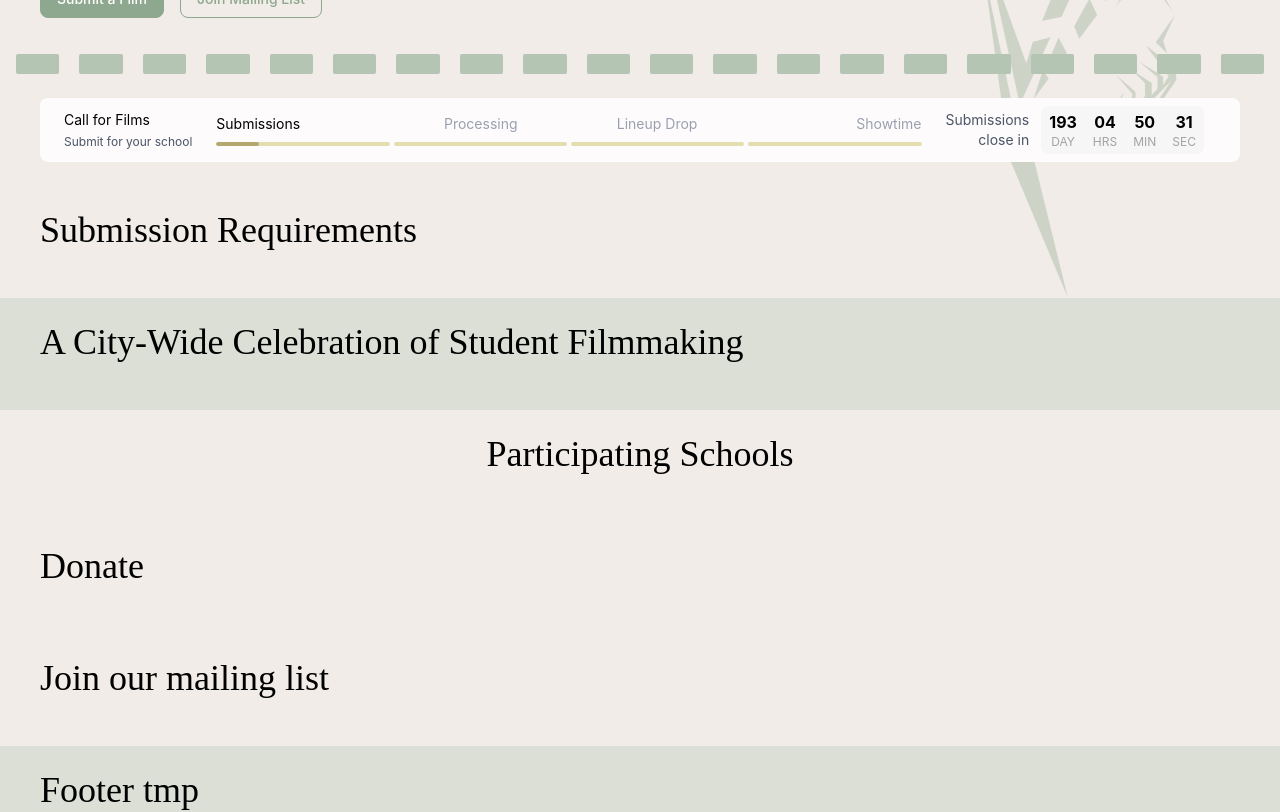
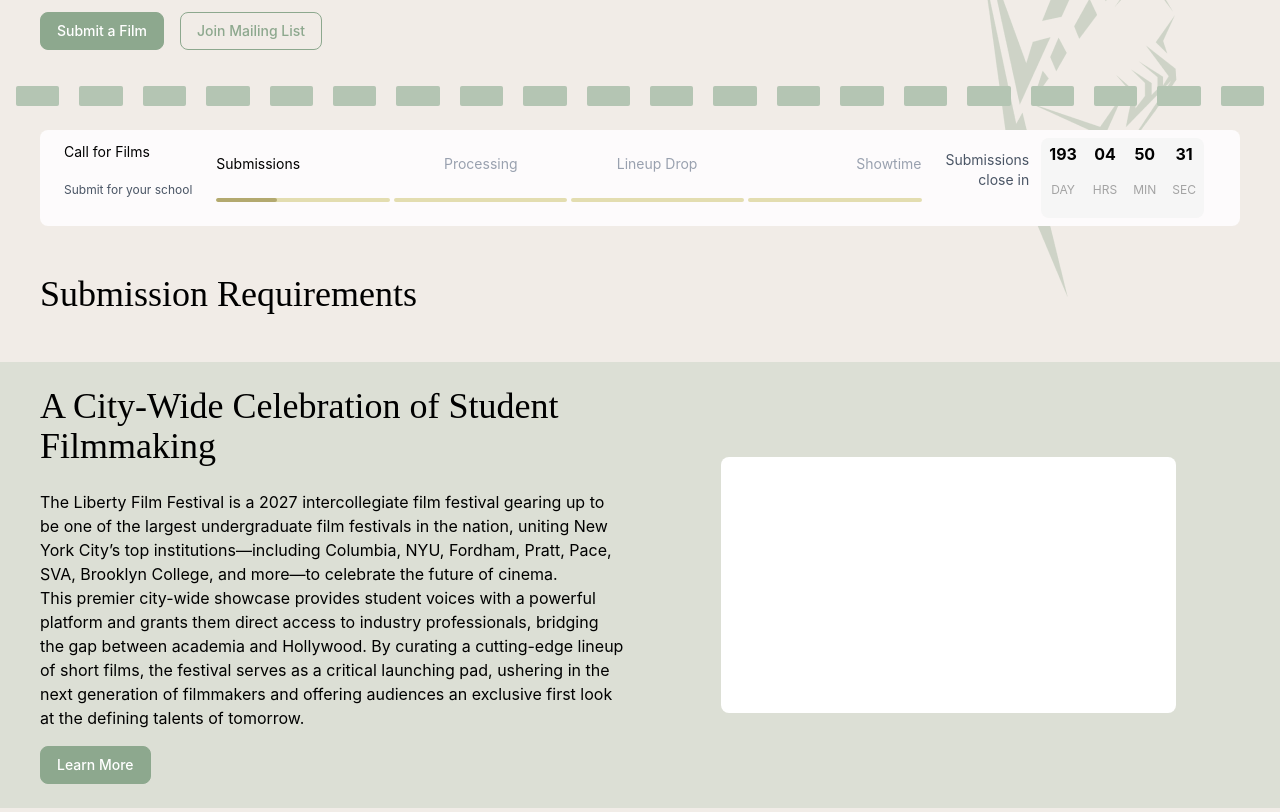
Before and after one commit to Kique9598/liberty_film_festival, a React (Vite) app: page / in a window 1280 px wide. Shown: the part 460-1272 px from the top of the page. Built offline with nearby package versions, Linux system fonts and the light colour scheme.

Commit message:
added dynamic 'about' section to home page

```diff
--- a/src/index.css
+++ b/src/index.css
@@ -114,6 +114,10 @@
   @apply text-4xl font-cormorant mb-6 font-light;
 }
 
+p {
+  @apply mb-4
+}
+
 @keyframes timeline-progress {
   0% {
     width: 0%;
--- a/src/pages/Home.tsx
+++ b/src/pages/Home.tsx
@@ -2,6 +2,7 @@
 import Section from "../components/Section";
 import Timeline from "../components/Timeline";
 import backdrop from "../assets/backdrop.png";
+import HeroButton from "../components/HeroButton";
 
 const Home = () => {
   return (
@@ -15,16 +16,38 @@
         <h2>Submission Requirements</h2>
       </Section>
       <Section className="bg-[#DCDFD5]">
-        <h2>A City-Wide Celebration of Student Filmmaking</h2>
+        <div className="grid grid-cols-1 md:grid-cols-2 gap-8">
+          <div className="flex flex-col items-start order-2 md:order-1 self-center">
+            <h2>A City-Wide Celebration of Student Filmmaking</h2>
+            <p>
+              The Liberty Film Festival is a 2027 intercollegiate film festival
+              gearing up to be one of the largest undergraduate film festivals
+              in the nation, uniting New York City’s top institutions—including
+              Columbia, NYU, Fordham, Pratt, Pace, SVA, Brooklyn College, and
+              more—to celebrate the future of cinema.
+              <br />
+              This premier city-wide showcase provides student voices with a
+              powerful platform and grants them direct access to industry
+              professionals, bridging the gap between academia and Hollywood. By
+              curating a cutting-edge lineup of short films, the festival serves
+              as a critical launching pad, ushering in the next generation of
+              filmmakers and offering audiences an exclusive first look at the
+              defining talents of tomorrow.
+            </p>
+            <HeroButton to="/about">
+              Learn More
+            </HeroButton>
+          </div>
+          <div className="flex order-1 md:order-2 justify-center items-center">
+            <div className="bg-white w-full max-w-113.75 aspect-video rounded-lg"></div>
+          </div>
+        </div>
       </Section>
       <Section>
         <h2 className="text-center">Participating Schools</h2>
       </Section>
       <Section>
         <h2>Donate</h2>
-      </Section>
-      <Section>
-        <h2>Join our mailing list</h2>
       </Section>
       <Section className="bg-[#DCDFD5]">
         <h2>Footer tmp</h2>
```
